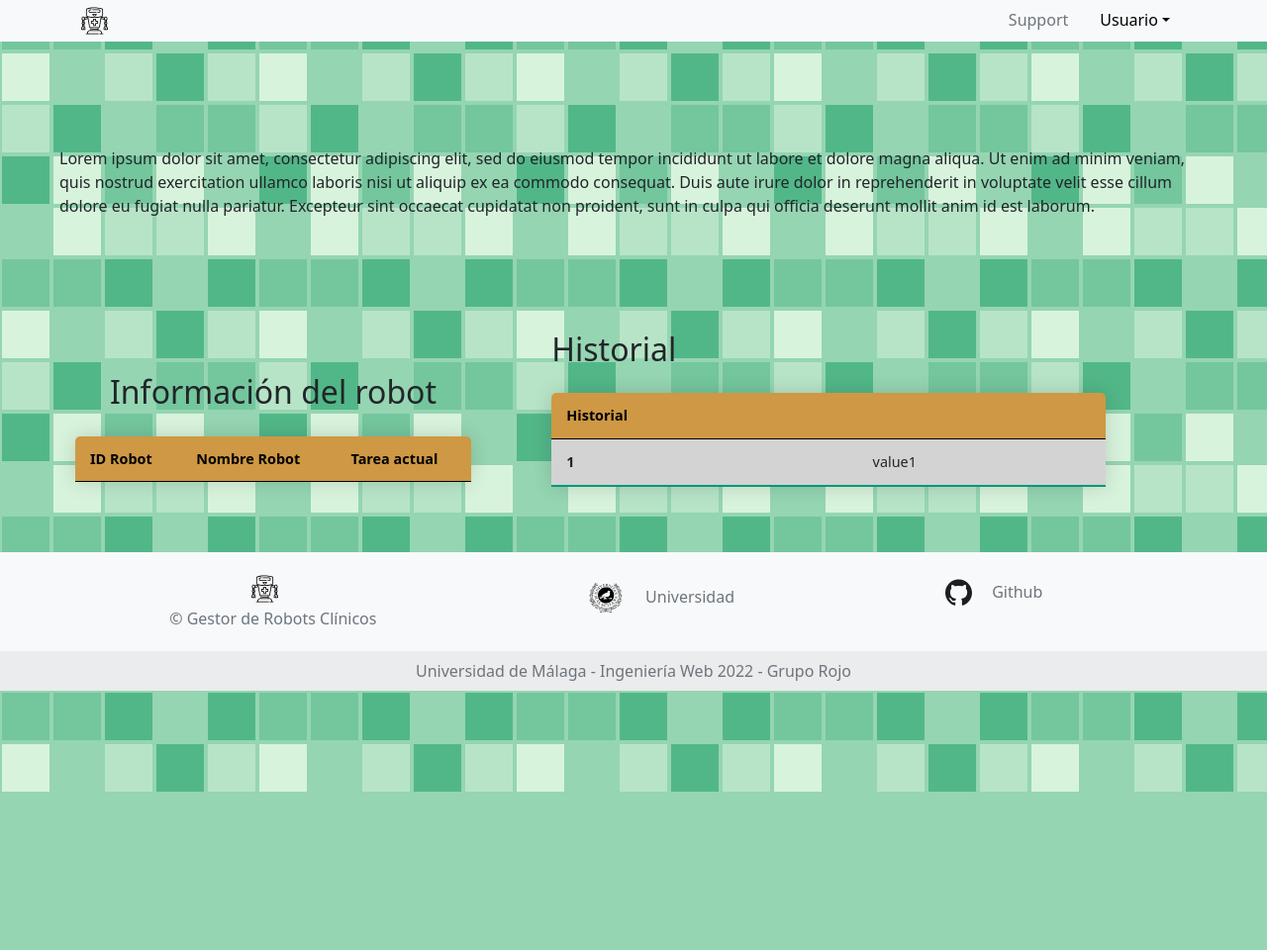
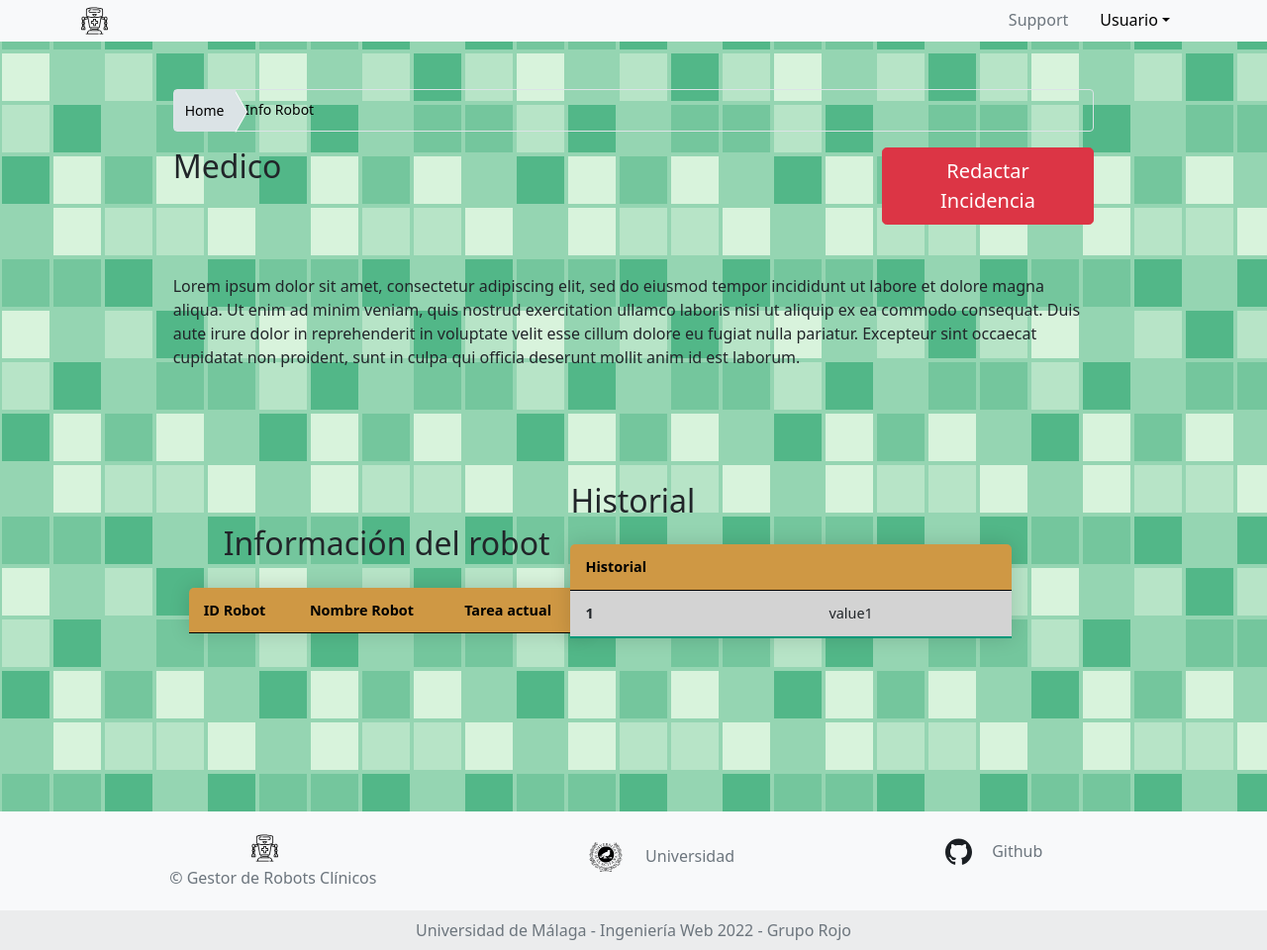
Before and after one commit to jesusaldanamartin/web_engineering, a Flask app: page /doctor/0 in a window 1280 px wide. Shown: the whole page at 99% size. Before the commit the page ends 800 px from the top, so only its background shows below. Run offline with Flask 3, Linux system fonts and the light colour scheme; lists and menus that the app fills with data are empty; some libraries are stand-ins or nearby versions.

Commit message:
template robot

```diff
--- a/templates/template_robot.jinja
+++ b/templates/template_robot.jinja
@@ -9,21 +9,38 @@
 {% block content %}
 
 <body class="bg">
-
-    <div class="main-container row p-5 mx-0" style="height: 500px">
-        <legend>{{name}}</legend>
+    <div class="main-container row p-5 mx-0 justify-content-center align-items-center align-self-center">
+        <div class="row col-md-10 px-3">
+            <nav aria-label="breadcrumb">
+                <ol class="breadcrumb breadcrumb-custom">
+                    <li class="breadcrumb-item"><a href="/doctor" data-abc="true">Home</a></li>
+                    <li class="breadcrumb-item active" aria-current="page"><span>Info Robot</span></li>
+                </ol>
+            </nav>
+        </div>
+        <div class="row col-md-10 px-3">
+            <div class="col-sm-9">
+                <legend>
+                    <h2>Medico</h2>
+                </legend>
+            </div>
+            <div class="col-sm-3"><button type="button" onclick="location.href='/doctor/formularioIncidencia'"
+                    class="btn btn-danger btn-lg">Redactar Incidencia</button></div>
             <p class="padd">
                 Lorem ipsum dolor sit amet, consectetur adipiscing elit, sed do eiusmod tempor incididunt ut
                 labore et dolore magna aliqua. Ut enim ad minim veniam, quis nostrud exercitation ullamco laboris
                 nisi ut aliquip ex ea commodo consequat. Duis aute irure dolor in reprehenderit in voluptate velit esse
-                    cillum dolore eu fugiat nulla pariatur. Excepteur sint occaecat cupidatat non proident, sunt in culpa qui
+                cillum dolore eu fugiat nulla pariatur. Excepteur sint occaecat cupidatat non proident, sunt in culpa
+                qui
                 officia deserunt mollit anim id est laborum.
             </p>
+        </div>
+        <div class="row col-md-10 px-3">
             <fieldset class="col-md-5 d-flex justify-content-left align-items-center">
                 <form class="row px-3" method="POST" action="/upload" enctype="multipart/form-data">
                     <div>
                         <table class="table table-hover table-sortable">
-            <h2 class = "text-center">Información del robot</h2>
+                            <h2 class="text-center">Información del robot</h2>
                             <thead>
                                 <tr>
                                     <th scope="col"> ID Robot </th>
@@ -47,7 +64,8 @@
             <fieldset class="text-black col-md-6 px-3 bot">
                 <form method="GET" class="mt-5 row">
                     <div>
-                    <table class="table table-sortable"> <h2>Historial</h2>
+                        <table class="table table-sortable">
+                            <h2>Historial</h2>
                             <thead>
                                 <tr>
                                     <th scope="col">Historial</th>
@@ -66,6 +84,7 @@
                 </legend>
             </fieldset>
         </div>
+    </div>
     {% endblock %}
 
     {% block scripts %}
```
Also changed, not shown: templates/formulario_tabla_medico.jinja (+18 -6 lines). Lines whose indentation alone changed are shown as unchanged.
